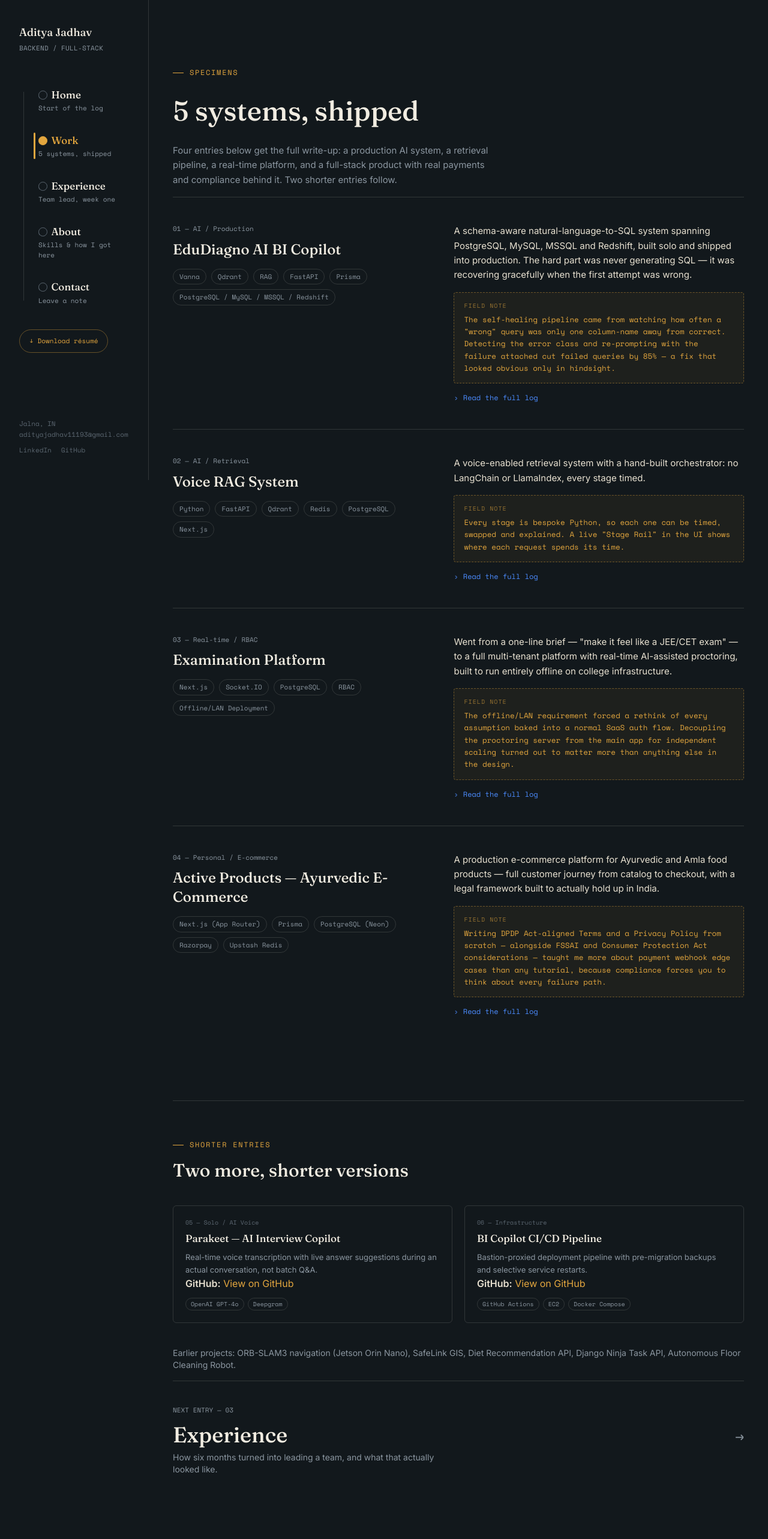
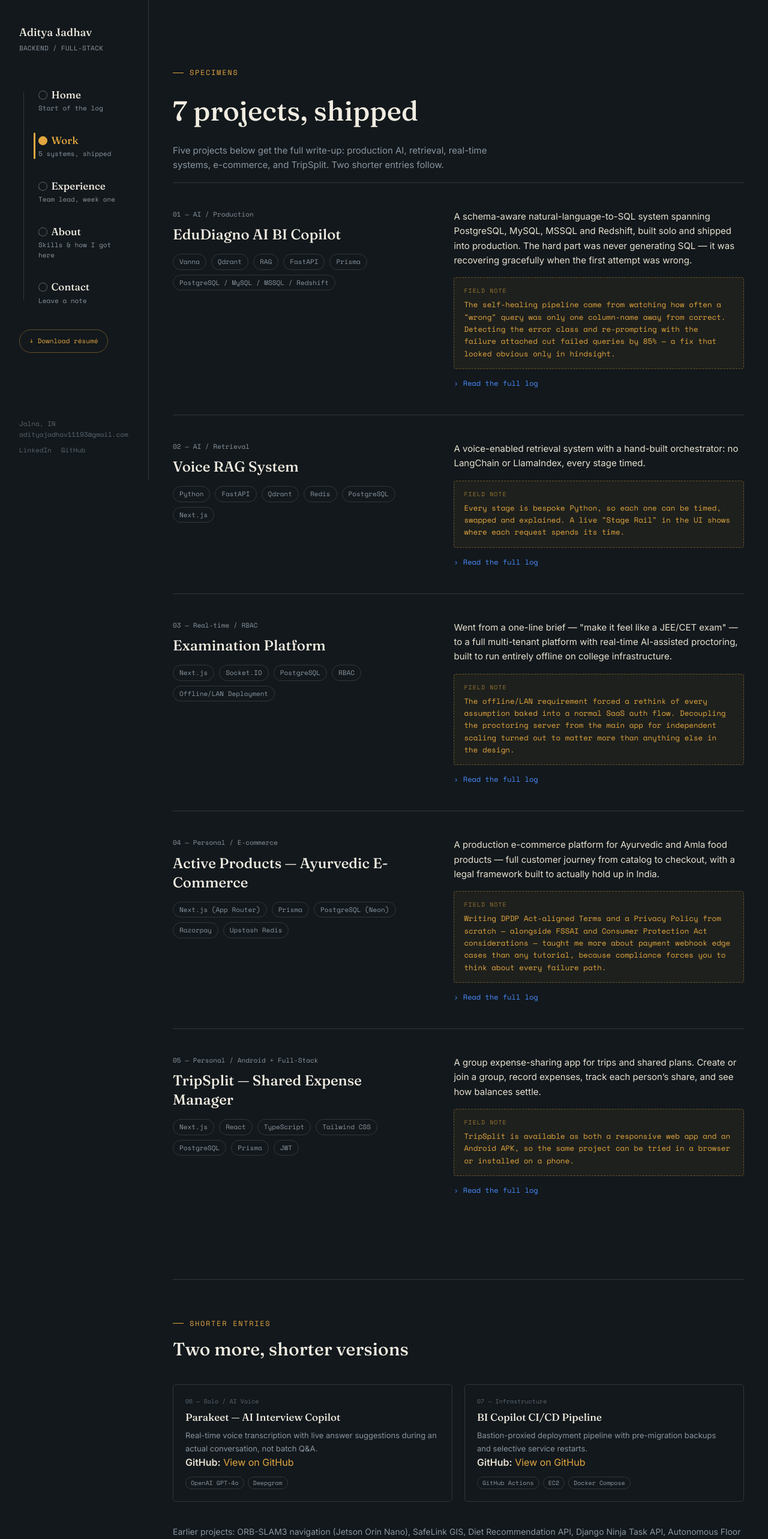
Before and after one commit to adityajadhav19/portfolio, a Next.js app: page /work in a window 1280 px wide. Shown: the top 2565 px of the page at 60% size. Built offline with nearby package versions, Linux system fonts and the light colour scheme.

Commit message:
Add TripSplit and update portfolio project numbering

```diff
--- a/app/work/page.tsx
+++ b/app/work/page.tsx
@@ -87,18 +87,33 @@ const projects: Project[] = [
       }
     ],
   },
+  {
+    tag: '05 — Personal / Android + Full-Stack',
+    title: 'TripSplit — Shared Expense Manager',
+    stack: ['Next.js', 'React', 'TypeScript', 'Tailwind CSS', 'PostgreSQL', 'Prisma', 'JWT'],
+    summary:
+      'A group expense-sharing app for trips and shared plans. Create or join a group, record expenses, track each person’s share, and see how balances settle.',
+    note: 'TripSplit is available as both a responsive web app and an Android APK, so the same project can be tried in a browser or installed on a phone.',
+    problem: 'Groups need a straightforward way to record shared spending and understand who owes whom without manually calculating every expense.',
+    approach: 'Built group management, password-protected access, expense and participant tracking, per-member cost splitting, and a settlement summary using Next.js API routes, Prisma, and PostgreSQL.',
+    outcome: 'Live web demo and Android v1.0.0 release available.',
+    githubUrl: 'https://github.com/adityajadhav19/TripSplit',
+    liveUrl: 'https://tripsplit-split-expence.vercel.app/',
+    apkUrl: 'https://github.com/adityajadhav19/TripSplit/releases/download/v1.0.0.0/TripSplit.apk',
+    screenshots: [],
+  },
 ];
 
 const moreProjects: CompactProject[] = [
   {
-    tag: '05 — Solo / AI Voice',
+    tag: '06 — Solo / AI Voice',
     title: 'Parakeet — AI Interview Copilot',
     stack: ['OpenAI GPT-4o', 'Deepgram'],
     oneLiner: 'Real-time voice transcription with live answer suggestions during an actual conversation, not batch Q&A.',
     githubUrl: 'https://github.com/adityajadhav19/readme/blob/master/parakeet-README.md',
   },
   {
-    tag: '06 — Infrastructure',
+    tag: '07 — Infrastructure',
     title: 'BI Copilot CI/CD Pipeline',
     stack: ['GitHub Actions', 'EC2', 'Docker Compose'],
     oneLiner: 'Bastion-proxied deployment pipeline with pre-migration backups and selective service restarts.',
@@ -111,11 +126,10 @@ export default function WorkPage() {
     <Reveal>
       <div className="max-w-[1080px] mx-auto px-6 md:px-10 py-20 lg:py-28">
         <div className="eyebrow">SPECIMENS</div>
-        <h1 className="font-display text-[32px] md:text-[46px] mt-5">5 systems, shipped</h1>
+        <h1 className="font-display text-[32px] md:text-[46px] mt-5">7 projects, shipped</h1>
         <p className="text-slate max-w-[56ch] mt-5 text-[15px] leading-relaxed">
-          Four entries below get the full write-up: a production AI system, a retrieval
-          pipeline, a real-time platform, and a full-stack product with real payments and
-          compliance behind it. Two shorter entries follow.
+          Five projects below get the full write-up: production AI, retrieval, real-time systems,
+          e-commerce, and TripSplit. Two shorter entries follow.
         </p>
         <Reveal>
           <div className="mt-4">
```
